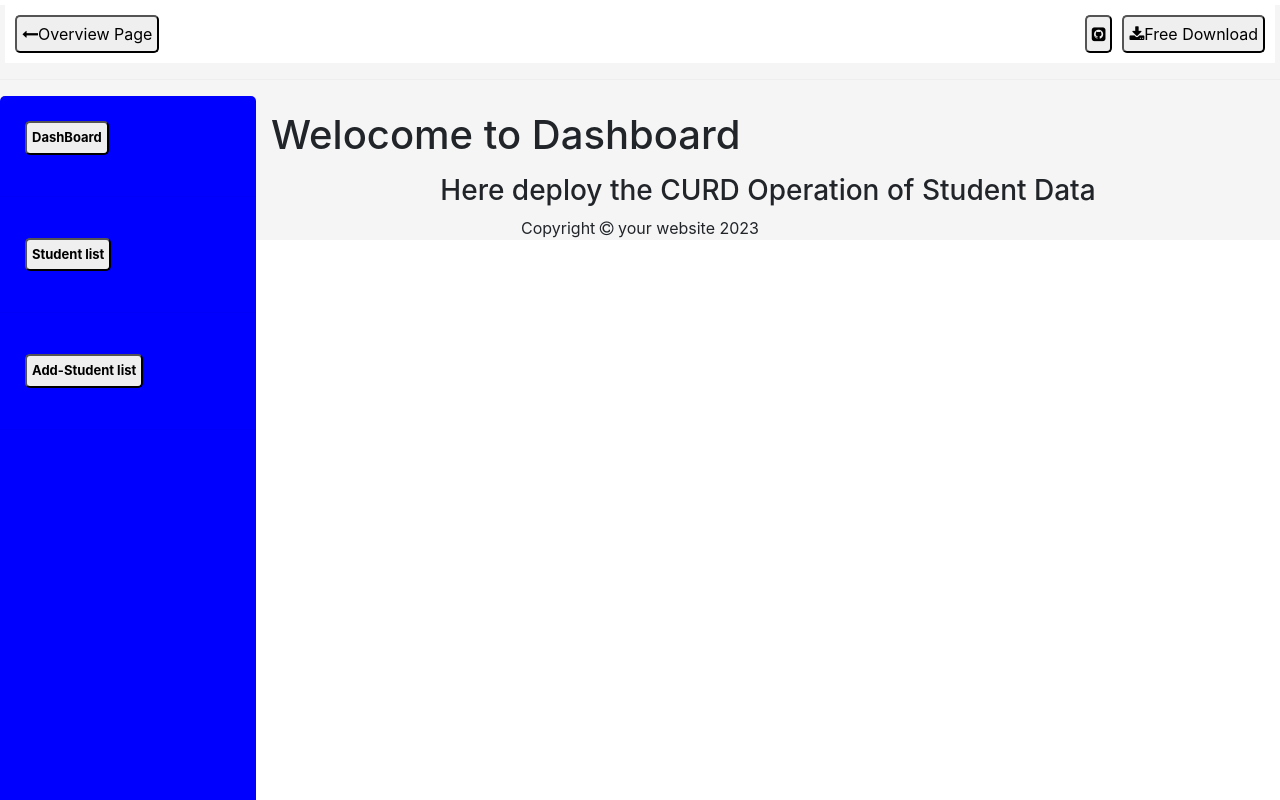
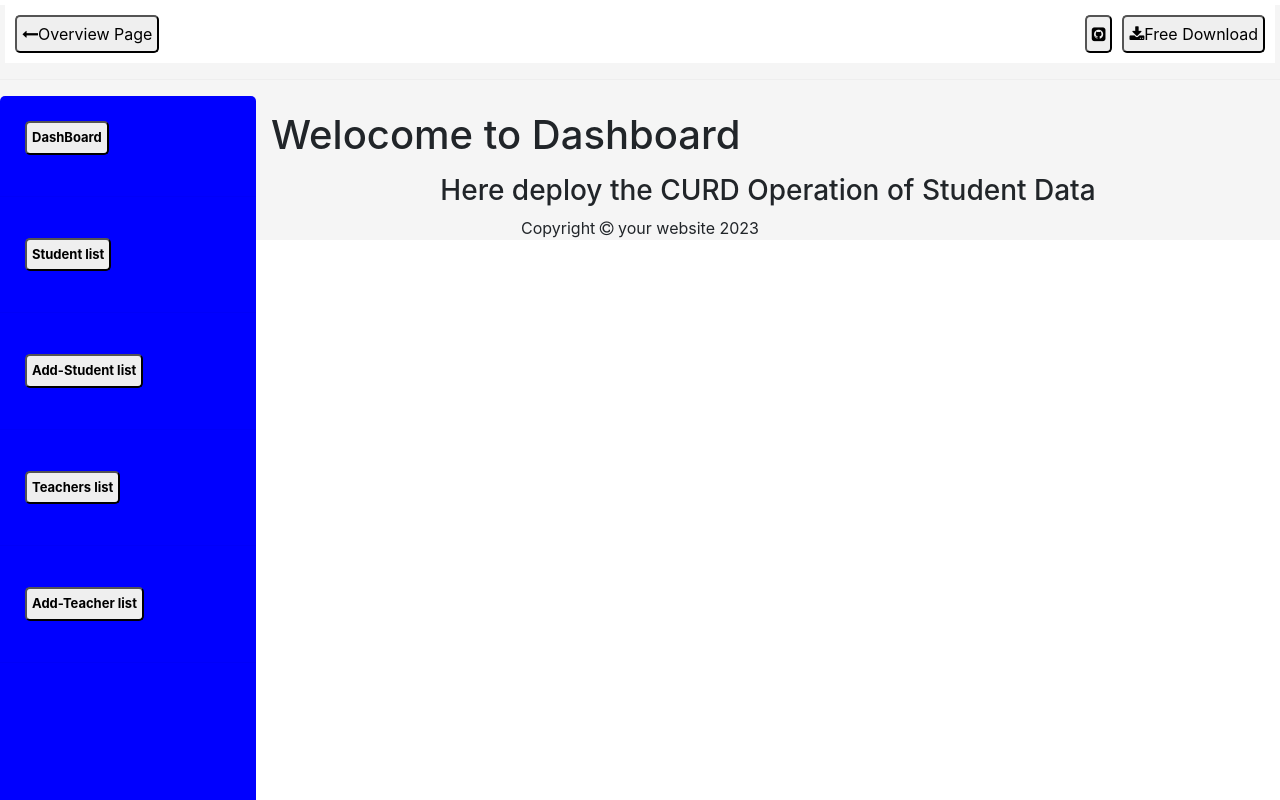
Before and after one commit to vijipriya110/react-curd-app, a React (Create React App) app: page / in a window 1280 px wide. Built offline with nearby package versions, Linux system fonts and the light colour scheme; no server answers.

Commit message:
Update Base.js

```diff
--- a/src/Base/Base.js
+++ b/src/Base/Base.js
@@ -23,6 +23,10 @@ const Base = ({ title, description, children }) => {
               <div><button className="sb" onClick={() => history.push("/students")}>Student list</button></div>
               <hr></hr>
               <div><button className="sb" onClick={() => history.push("/add")}>Add-Student list</button></div>
+              <hr></hr>
+              <div><button className="sb" onClick={() => history.push("/teachers")}>Teachers list</button></div>
+              <hr></hr>
+              <div><button className="sb" onClick={() => history.push("/add")}>Add-Teacher list</button></div>
               <hr></hr>
 
 
```
